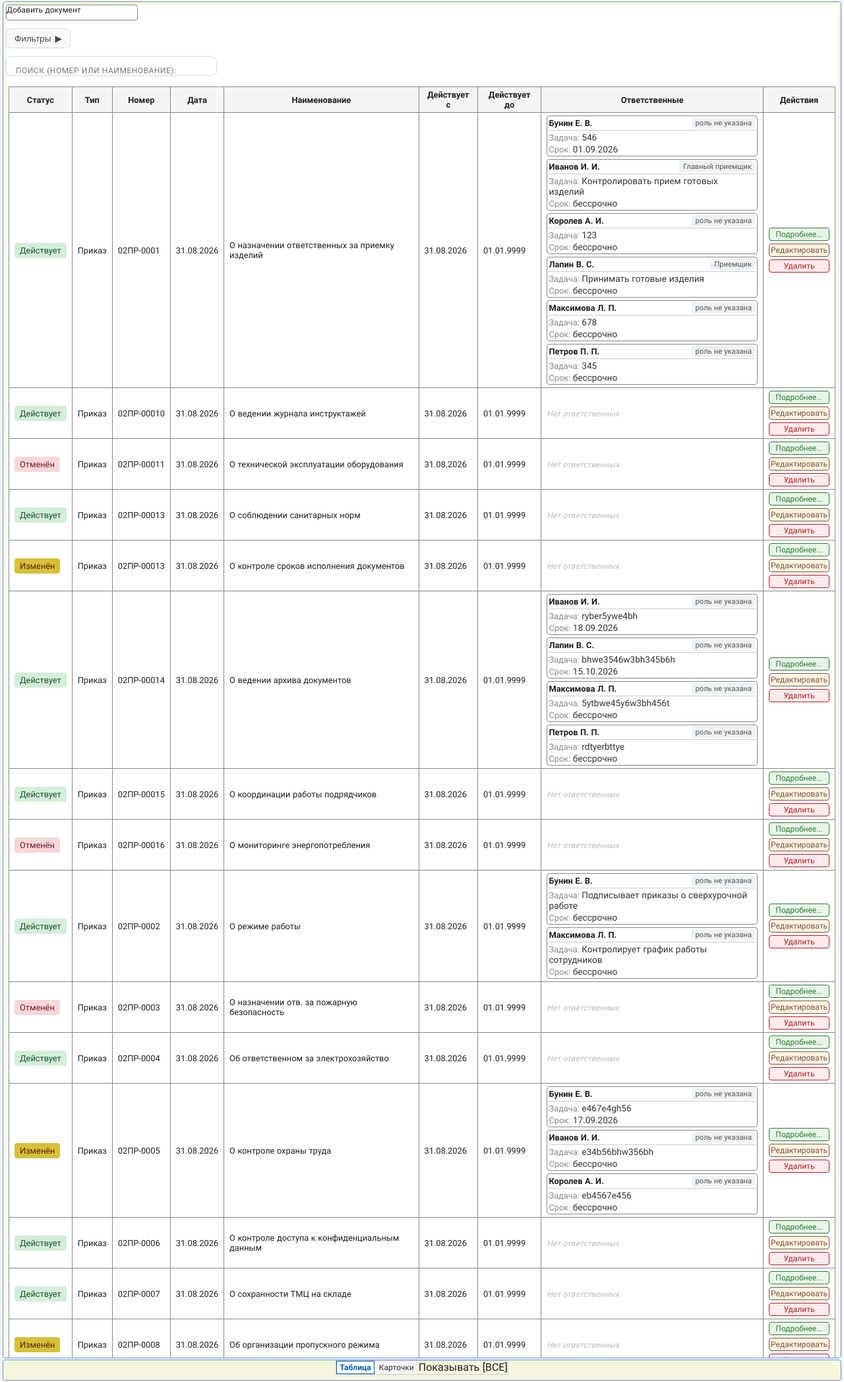
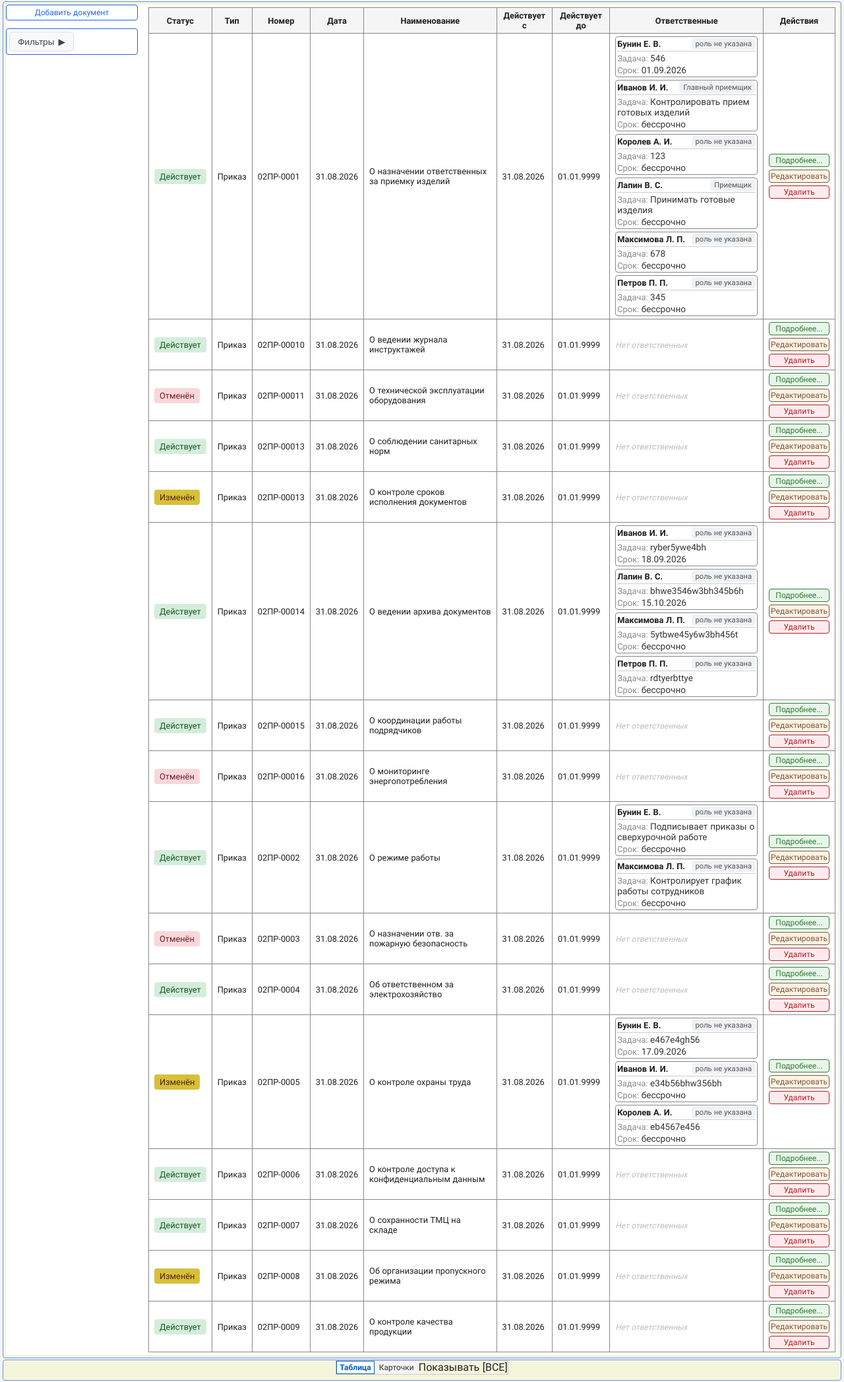
Before and after one commit to vladen33/gtservice, a Django app: page / in a window 1280 px wide. Shown: the part 34-2128 px from the top of the page at 66% size. Run offline with Django 5.2, Linux system fonts and the light colour scheme; data comes from the database, SQL or seed files in the repository.

Commit message:
Update filter's panel

```diff
--- a/docman/static_dev/css/doc_ctrl/doc_list_base.css
+++ b/docman/static_dev/css/doc_ctrl/doc_list_base.css
@@ -1,15 +1,12 @@
 .doc-list_main-container {
   display: flex;
   flex-direction: row;
-  flex-wrap: wrap;
   gap: 12px;
   background-color: #fff;
 }
 
 .doc-list-aside-panel {
-  flex: 0 1 200px;        /* grow=0, shrink=1, basis=200px */
-  min-width: 150px;
-  max-width: 300px;
+  width: 200px;
   display: flex;
   flex-direction: column;
   gap: 12px;
@@ -17,28 +14,98 @@
 
 .btn {
   height: 24px;
-  border: 1px solid #888;
+  border: 1px solid var(--color-primary);
   border-radius: 4px;
+  color: var(--color-primary);
   font-size: 12px;
 }
 
+.btn {
+  height: 24px;
+  border: 1px solid var(--color-primary);
+  border-radius: 4px;
+  color: var(--color-primary);
+  font-size: 12px;
+
+  /* Центрирование текста */
+  display: inline-flex;      /* или flex — если кнопка должна вести себя как блок */
+  align-items: center;       /* вертикальное выравнивание */
+  justify-content: center;   /* горизонтальное выравнивание */
+
+  box-sizing: border-box;    /* чтобы border не увеличивал высоту */
+  padding: 0 12px;           /* добавляет «воздух» по бокам, текст не прилипает к краям */
+  text-decoration: none;     /* убирает подчёркивание у ссылки */
+  line-height: 1;            /* опционально: убирает лишние отступы у шрифта */
+}
+
+.btn:hover {
+  color: var(--color-primary-hover);
+  border: 1px solid var(--color-primary-hover);
+}
+
+.btn:active {
+  color: var(--color-primary-active);
+  border: 1px solid var(--color-primary-active);
+  box-shadow: inset 0 -2px 4px rgba(0, 0, 0, 0.12);
+}
+
 .filters {
-  flex: 2;
-  min-width: 320px;
   display: flex;
   flex-direction: column;
   width: 100%;
+  border: 1px solid var(--color-primary);
+  padding: 4px;
+  border-radius: 4px;
 }
+
+.filter-toggle-wrapper {
+  align-self: flex-start;
+}
+
+.filter-toggle-btn {
+  background: #f8f9fa;
+  border: 1px solid #ddd;
+  padding: 6px 12px;
+  border-radius: 6px;
+  cursor: pointer;
+  font-size: 0.85rem;
+  color: #444;
+  display: inline-flex;
+  align-items: center;
+  gap: 6px;
+}
+
+.filter-toggle-btn:hover {
+  background: #e9ecef;
+  border-color: #bbb;
+}
+
+.filter-panel {
+  background: #ffffff;
+  box-shadow: 0 1px 3px rgba(0,0,0,0.05);
+  width: 100%;
+  box-sizing: border-box;
+  max-height: 0;
+  overflow: hidden;
+  transition: max-height 0.15s ease-out;
+}
+
+.filter-panel.open {
+  margin-top: 4px;
+  border: 1px solid #e0e0e0;
+  border-radius: 4px;
+  max-height: 500px; /* подбери значение чуть больше, чем реально будет высота */
+}
+
+
+
+
 
 
 .doc-list-content {
   padding: 2px;
   margin: 2px;
 }
-
-
-
-
 /* Левая колонка — кнопки */
 .actions-left {
   flex: 1;
@@ -83,50 +150,10 @@
 
 
 
-.filter-toggle-wrapper {
-  margin-bottom: 12px;
-  align-self: flex-start;
-}
-
-.filter-toggle-btn {
-  background: #f8f9fa;
-  border: 1px solid #ddd;
-  padding: 6px 12px;
-  border-radius: 6px;
-  cursor: pointer;
-  font-size: 0.85rem;
-  color: #444;
-  display: inline-flex;
-  align-items: center;
-  gap: 6px;
-}
-
-.filter-toggle-btn:hover {
-  background: #e9ecef;
-  border-color: #bbb;
-}
 
 
-.filter-panel {
-  background: #ffffff;
-  border: 1px solid #e0e0e0;
-  border-radius: 8px;
-  padding: 14px;
-  box-shadow: 0 1px 3px rgba(0,0,0,0.05);
-  width: 100%;
-  box-sizing: border-box;
 
-  /* Плавность */
-  max-height: 0;
-  overflow: hidden;
-  transition: max-height 0.5s ease-out;
-}
 
-.filter-panel.open {
-  max-height: 500px; /* подбери значение чуть больше, чем реально будет высота */
-  padding-top: 14px;
-  padding-bottom: 14px;
-}
 
 .filter-row {
   display: flex;
--- a/docman/static_dev/js/doc_ctrl/doc_list.js
+++ b/docman/static_dev/js/doc_ctrl/doc_list.js
@@ -1,6 +1,6 @@
 
 document.addEventListener('DOMContentLoaded', () => {
-  const toggleBtn = document.getElementById('toggle-filters-btn');
+  const toggleBtn = document.getElementById('filter-toggle-btn');
   const filterPanel = document.querySelector('.filter-panel');
   const arrow = toggleBtn.querySelector('.toggle-arrow');
   const text = toggleBtn.querySelector('.toggle-text');
@@ -30,7 +30,7 @@ document.addEventListener('DOMContentLoaded', () => {
       // Открываем
       filterPanel.classList.add('open');
       arrow.textContent = '▼';
-      text.textContent = 'Скрыть фильтры';
+      text.textContent = 'Фильтры';
     }
   });
 });
--- a/docman/templates/doc_ctrl/doc_base.html
+++ b/docman/templates/doc_ctrl/doc_base.html
@@ -18,7 +18,7 @@
       </header>
       <main class="main">
         {% block main %}
-          <!-- Здесь будет основной контент... -->
+          <!-- Здесь размещается основной контент... -->
         {% endblock %}
       </main>
       <footer class="footer">
--- a/docman/templates/doc_ctrl/doc_list_base.html
+++ b/docman/templates/doc_ctrl/doc_list_base.html
@@ -18,7 +18,7 @@
       <!-- Фильтры (свернуты по умолчанию) -->
       <div class="filters">
         <div class="filter-toggle-wrapper">
-          <button type="button" id="toggle-filters-btn" class="filter-toggle-btn">
+          <button type="button" id="filter-toggle-btn" class="filter-toggle-btn">
             <span class="toggle-text">Фильтры</span>
             <span class="toggle-arrow">▼</span>
           </button>
@@ -85,7 +85,6 @@
 {% endblock %}
 
 {% block footer %}
-
   <div class="footer-setting-block">
     <a href="{% switch_view_mode 'table' %}"
        class="toggle-btn {% if view_mode == 'table' %}toggle-active{% endif %}"
```
